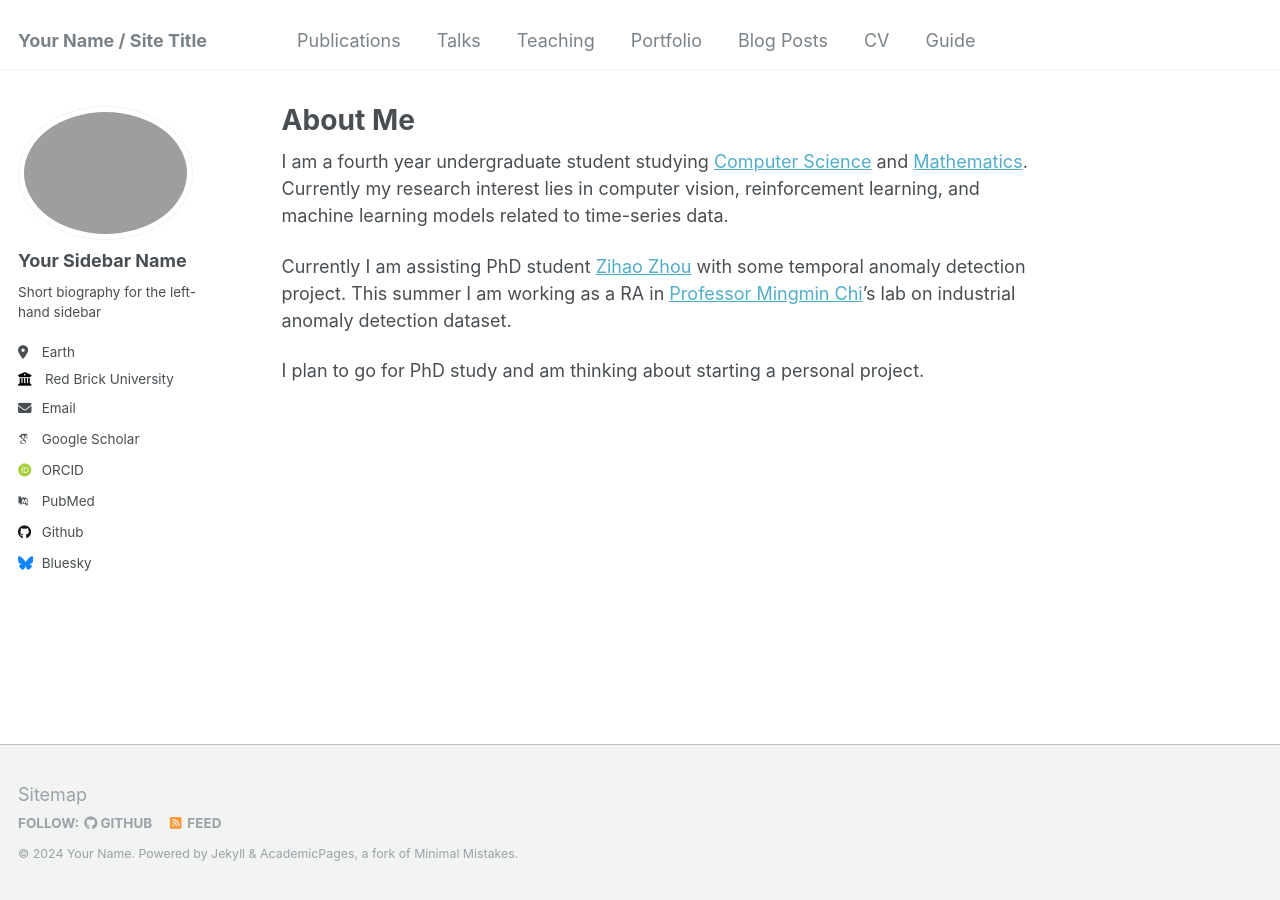
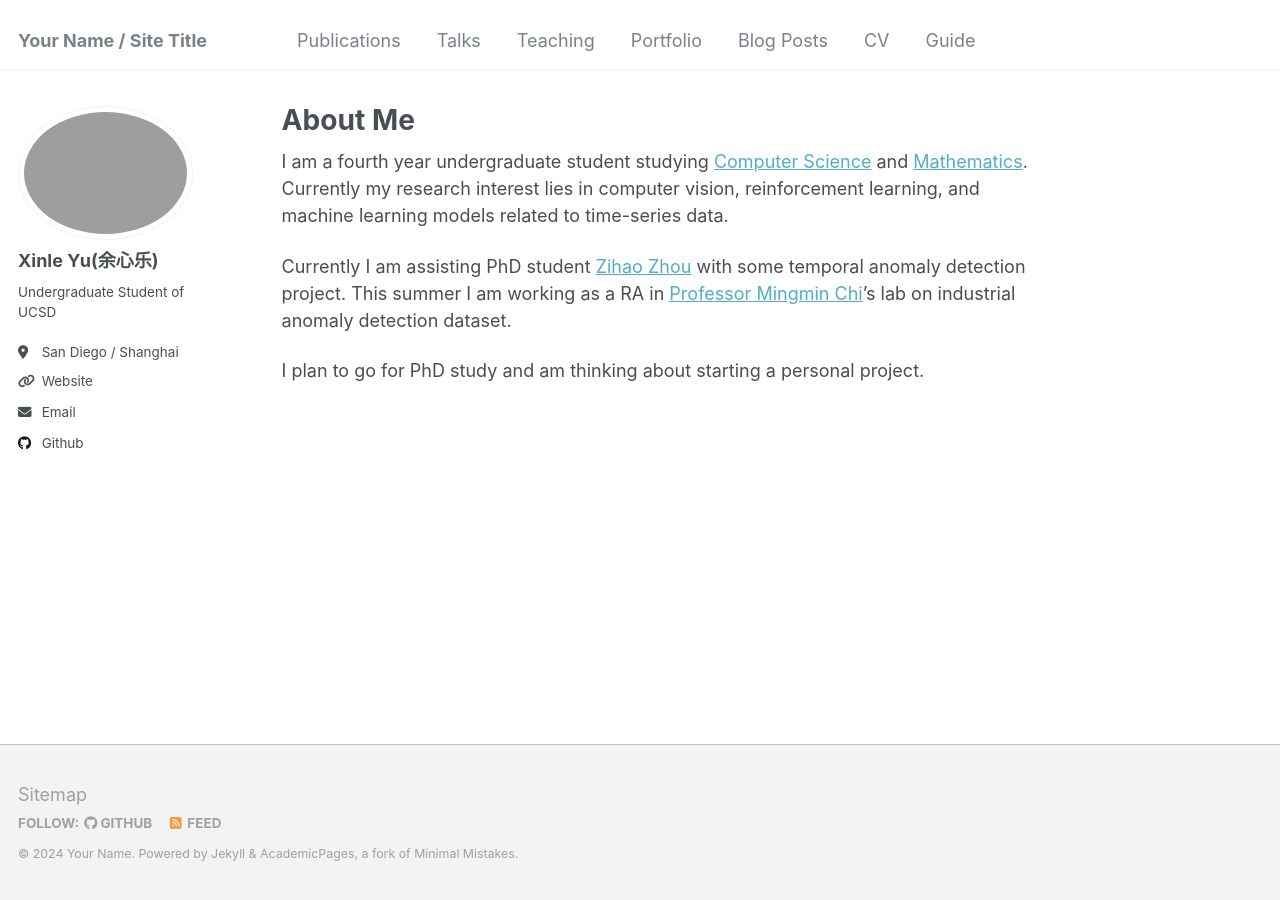
Before and after one commit to Henri-XYu02/Henri-XYu02.github.io, a Jekyll site: the page built from _pages/about.md, in a window 1280 px wide. Built offline with Jekyll 4.4.1, drawn with Linux system fonts in a browser that asks for light colours; some web fonts are replaced.

Commit message:
Update _config.yml

```diff
--- a/_config.yml
+++ b/_config.yml
@@ -22,33 +22,33 @@ repository               : "academicpages/academicpages.github.io"
 author:
   # Biographic information
   avatar           : "profile.png"
-  name             : "Your Sidebar Name"
+  name             : "Xinle Yu(余心乐)"
   pronouns         : # example: "she/her"
-  bio              : "Short biography for the left-hand sidebar"
-  location         : "Earth"
-  employer         : "Red Brick University"
-  uri              : # URL
-  email            : "none@example.org"
+  bio              : "Undergraduate Student of UCSD"
+  location         : "San Diego / Shanghai"
+  employer         : # "Red Brick University"
+  uri              : "https://Henri-XYu02.github.io"
+  email            : "xiy033@ucsd.edu"
 
   # Academic websites
   arxiv            : # URL - Update with the correct link to your profile
-  googlescholar    : "https://scholar.google.com/citations?user=PS_CX0AAAAAJ"
+  googlescholar    : # "https://scholar.google.com/citations?user=PS_CX0AAAAAJ"
   impactstory      : # URL
-  orcid            : "http://orcid.org/yourorcidurl"
+  orcid            : # "http://orcid.org/yourorcidurl"
   semantic         : # URL
-  pubmed           : "https://www.ncbi.nlm.nih.gov/pubmed/?term=john+snow"
+  pubmed           : # "https://www.ncbi.nlm.nih.gov/pubmed/?term=john+snow"
   researchgate     : # URL
 
   # Repositories and software development
   bitbucket        : # Username - Update with your username on the site
   codepen          : # Username
   dribbble         : # Username
-  github           : "academicpages"
+  github           : "https://github.com/Henri-XYu02"
   kaggle           : # Username
   stackoverflow    : # User number or user number and name (i.e., use "1" or "1/jeff-atwood")
 
   # Social media
-  bluesky          : "bsky.app" # Replace this with you Bluesky username
+  bluesky          : # "bsky.app" # Replace this with you Bluesky username
   facebook         : # Username
   flickr           : # Username
   foursquare       : # Username
```
